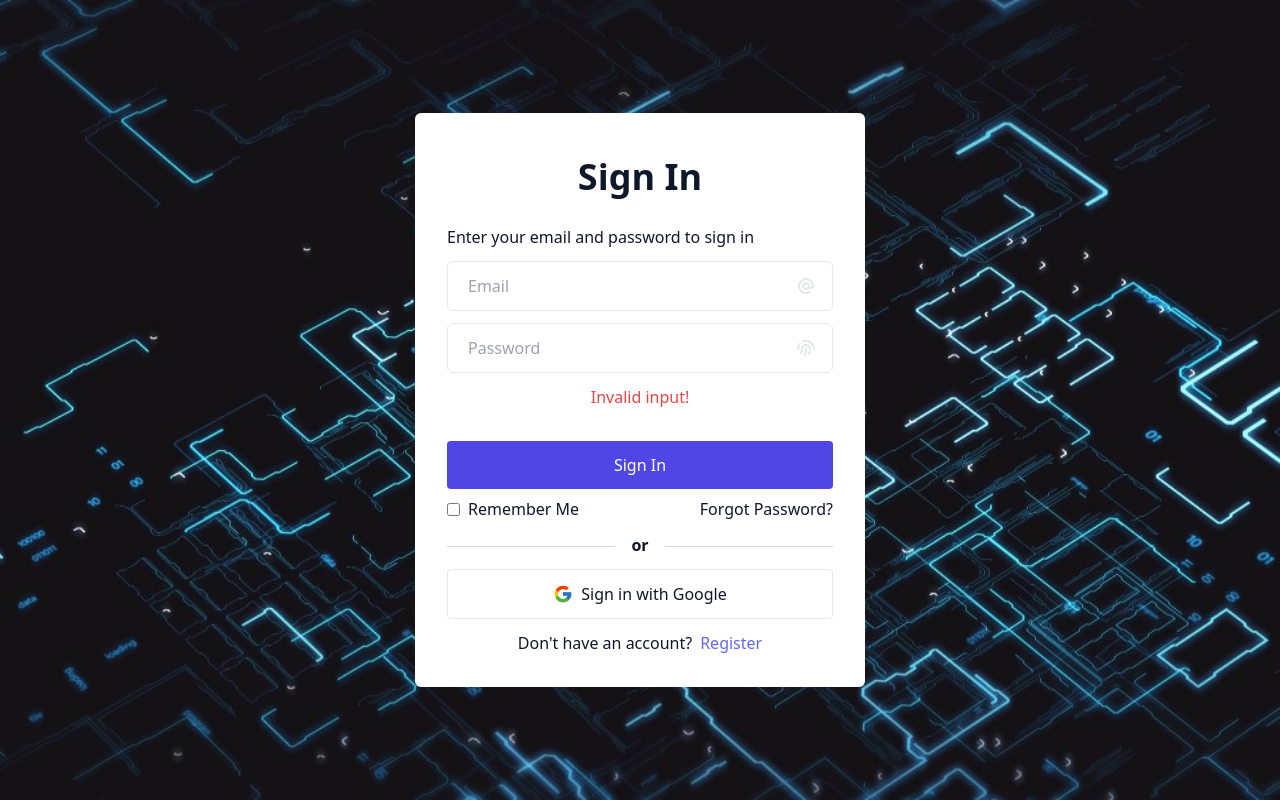
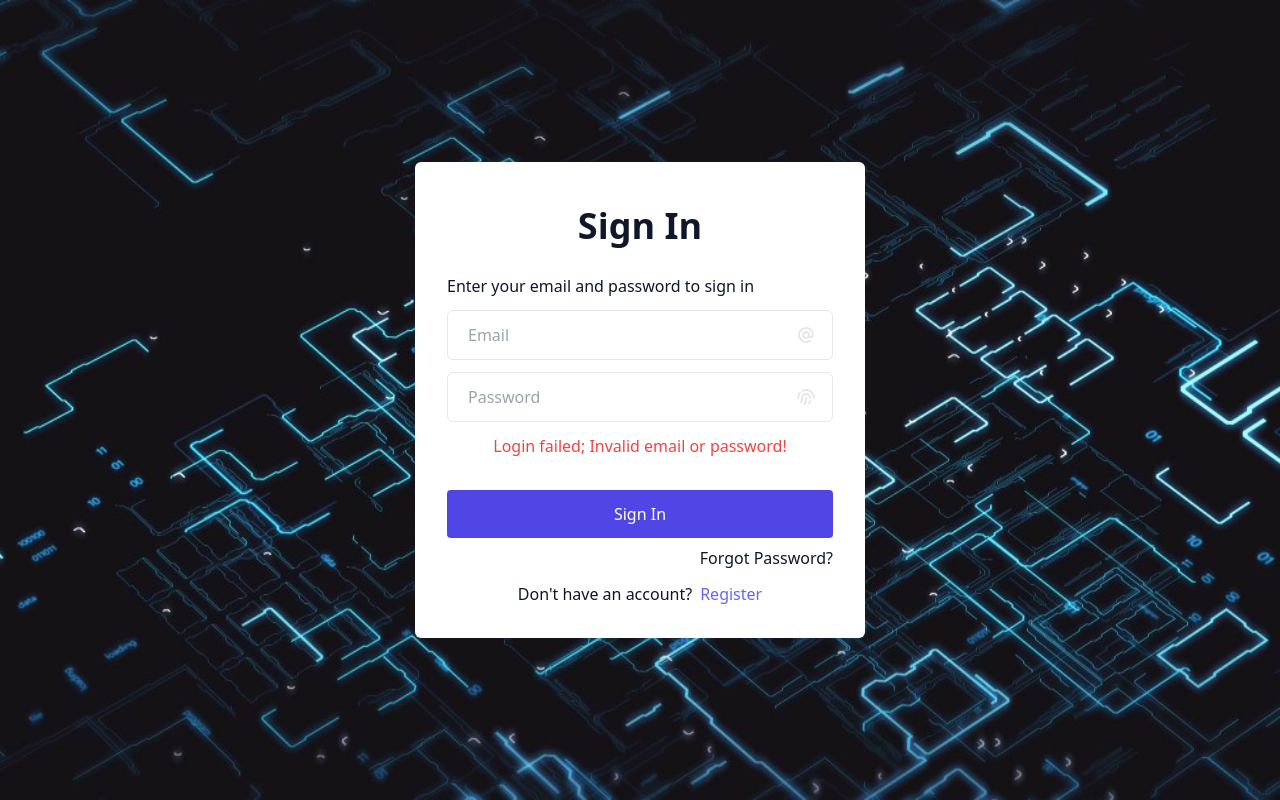
Before and after one commit to lorenzo-querol/CCSECDV-Final-Project, a Next.js app: page /login in a window 1280 px wide. Built offline with nearby package versions, Linux system fonts and the light colour scheme.

Commit message:
Remove google login and remember me feaature

```diff
--- a/app/(auth)/login/page.js
+++ b/app/(auth)/login/page.js
@@ -61,29 +61,28 @@ export default function Login() {
             <div>
                 {/* Error Message */}
                 <label className="flex justify-center text-red-500">
-                    Invalid input!
+                    Login failed; Invalid email or password!
                 </label>
                 {/* Sign in button */}
                 <button className={styles.button}>Sign In</button>
-                <div className="flex justify-between">
-                    <div className="flex items-center mt-2">
-                        <input className="mr-2 rounded" type="checkbox" />
-                        Remember Me
-                    </div>
+                <div className="flex justify-end">
                     <div className="flex items-center mt-2">
                         Forgot Password?
                     </div>
+                    {/* <div className="flex items-center mt-2">
+                        <input className="mr-2 rounded" type="checkbox" />
+                        Remember Me
+                    </div> */}
                 </div>
             </div>
-            <div className="my-4 flex items-center before:mt-0.5 before:flex-1 before:border-t before:border-neutral-300 after:mt-0.5 after:flex-1 after:border-t after:border-neutral-300">
+            {/* <div className="my-4 flex items-center before:mt-0.5 before:flex-1 before:border-t before:border-neutral-300 after:mt-0.5 after:flex-1 after:border-t after:border-neutral-300">
                 <div className="mx-4 mb-0 font-semibold text-center ">or</div>
-            </div>
-
+            </div> */}
             {/* Sign in with Google */}
-            <button className={styles.button_custom}>
+            {/* <button className={styles.button_custom}>
                 <FcGoogle className="mr-2" size={20} />
                 <span>Sign in with Google</span>
-            </button>
+            </button> */}
 
             {/* Got to register */}
             <div className="mt-8 text-center">
```
